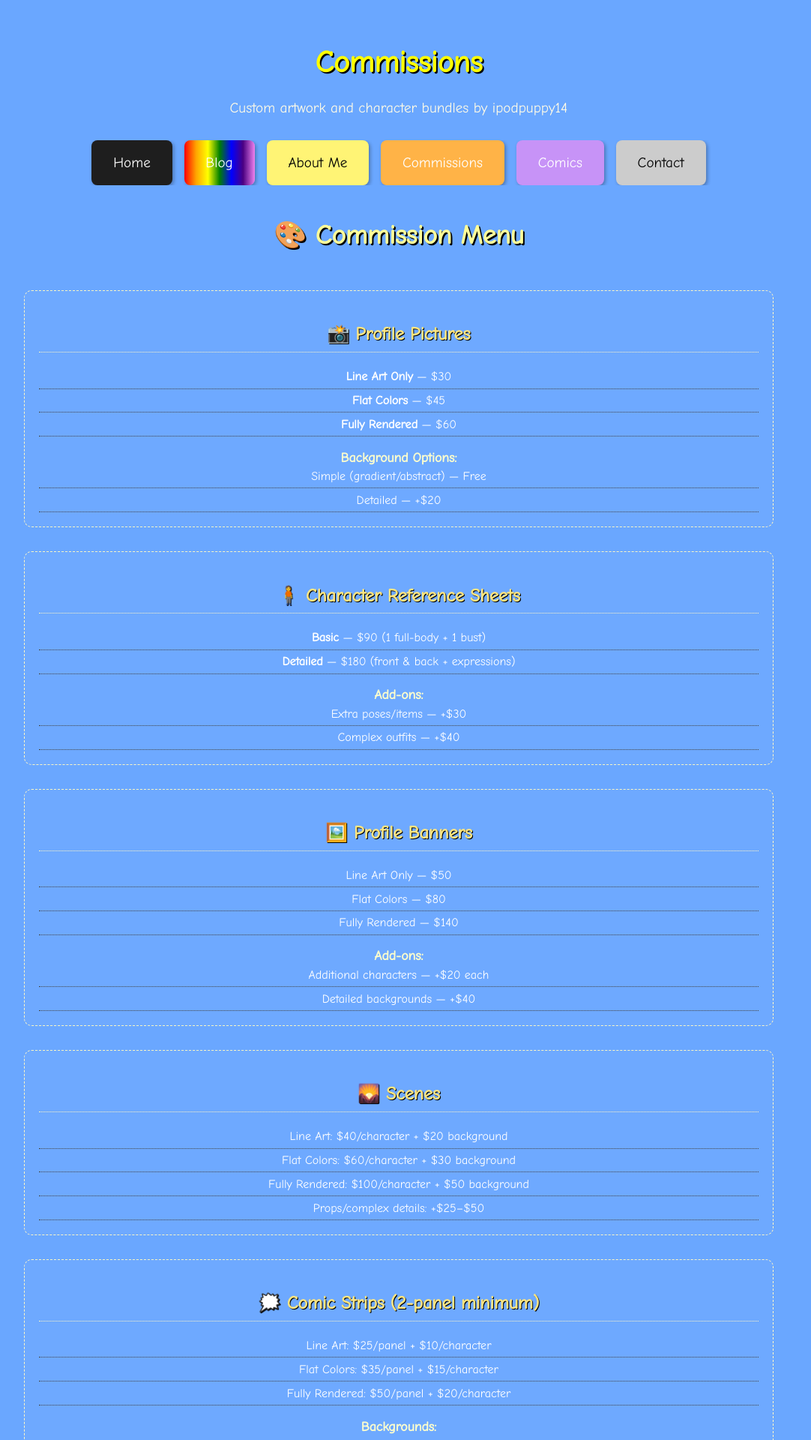
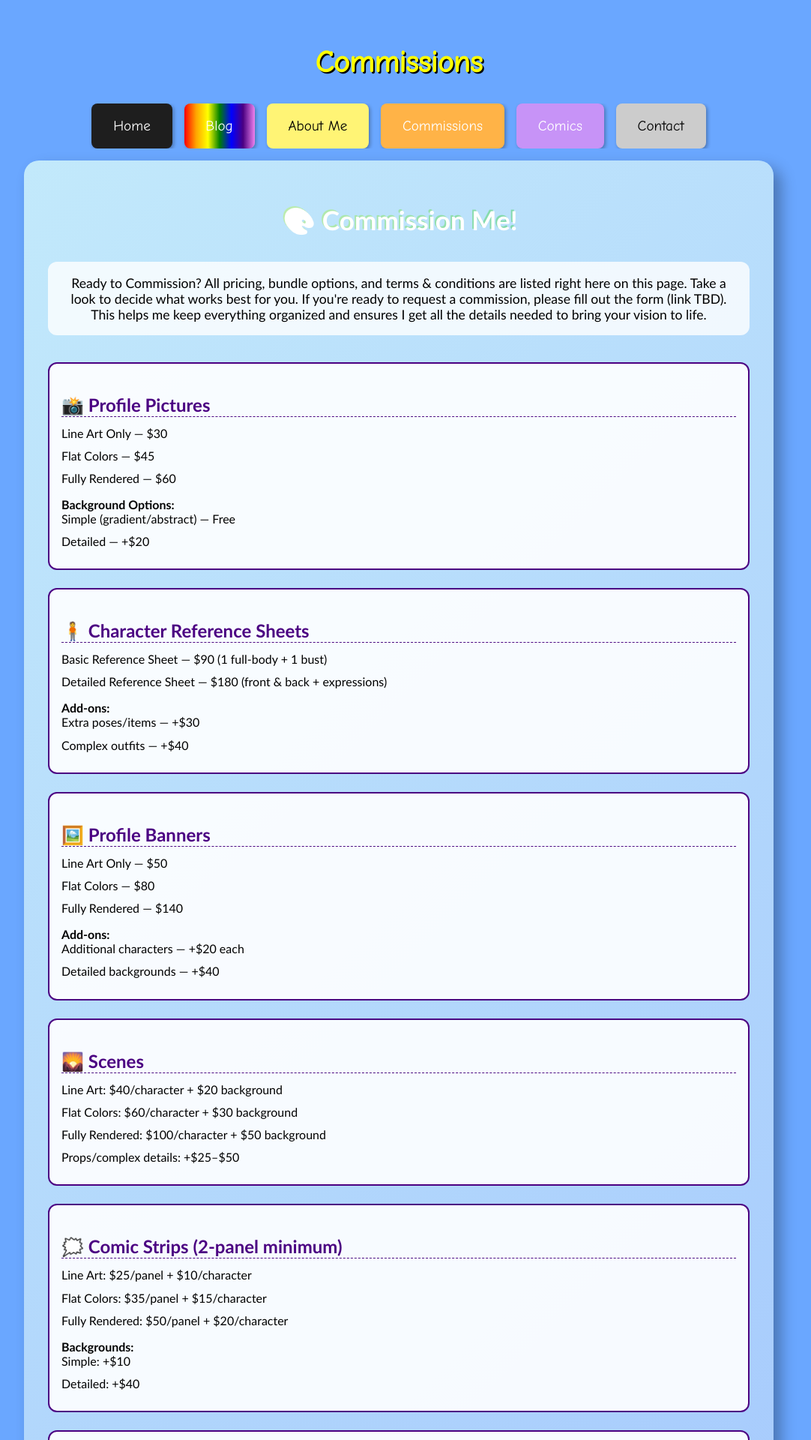
Before and after one commit to Chrissy-and-Chloe/ipodpuppywebsite, a Jekyll site: the page built from commissions.html, in a window 1280 px wide. Shown: the top 1920 px of the page at 75% size, without its empty margins (108-1190 px from the left). Built offline with Jekyll 4.4.1, drawn with Linux system fonts in a browser that asks for light colours; some of the changed text lies outside the part shown.

Commit message:
Update commissions.html

```diff
--- a/commissions.html
+++ b/commissions.html
@@ -1,188 +1,151 @@
 ---
 layout: default
 title: Commissions
-description: Custom artwork and character bundles by ipodpuppy14
 ---
 
 <style>
-.menu-title {
+.commission-wrapper {
+  background: linear-gradient(135deg, #c2e9fb 0%, #a1c4fd 100%);
+  color: #000;
+  font-family: 'Trebuchet MS', 'Verdana', 'Arial', sans-serif;
+  padding: 2em;
+  max-width: 1000px;
+  margin: 0 auto;
+  border-radius: 20px;
+  box-shadow: 10px 10px 20px rgba(0,0,0,0.3);
   text-align: center;
-  font-size: 2.2em;
-  color: #ffff99;
-  margin-bottom: 1.5em;
-  text-shadow: 2px 2px #000;
 }
 
-.menu-section {
-  background: rgba(255, 255, 255, 0.03);
-  padding: 1.2em;
-  border: 1px dashed #fff6c5;
-  border-radius: 10px;
-  margin-bottom: 2em;
+.commission-header {
+  font-size: 2.2em;
+  color: #4b0082;
+  text-shadow: 2px 2px #fff;
+  background: linear-gradient(to right, #f8ffae, #43c6ac);
+  -webkit-background-clip: text;
+  -webkit-text-fill-color: transparent;
+  margin-bottom: 1em;
 }
 
-.menu-section h3 {
-  font-size: 1.5em;
-  color: #ffe680;
-  border-bottom: 1px dotted #fff6c5;
-  padding-bottom: 0.4em;
-  margin-bottom: 0.7em;
-  text-shadow: 1px 1px #000;
+.commission-intro {
+  font-size: 1.1em;
+  margin-bottom: 2em;
+  padding: 1em;
+  background: rgba(255,255,255,0.8);
+  border-radius: 12px;
 }
 
-.menu-item {
-  padding: 0.4em 0;
-  font-size: 1em;
-  border-bottom: 1px dotted #444;
+.commission-section {
+  background: rgba(255,255,255,0.9);
+  border: 2px solid #4b0082;
+  border-radius: 12px;
+  padding: 1em;
+  margin-bottom: 1.5em;
+  text-align: left;
 }
 
-.menu-subtitle {
+.commission-section h3 {
+  font-size: 1.5em;
+  margin-bottom: 0.5em;
+  color: #4b0082;
+  border-bottom: 1px dashed #4b0082;
+}
+
+.commission-item {
+  margin-bottom: 0.7em;
+}
+
+.commission-subtitle {
   margin-top: 1em;
   font-weight: bold;
-  font-size: 1.1em;
-  color: #ffffcc;
+}
+
+@media (max-width: 600px) {
+  .commission-wrapper {
+    padding: 1em;
+    font-size: 1em;
+  }
+  .commission-header {
+    font-size: 1.8em;
+  }
 }
 </style>
 
-<section class="commissions">
-  <h2 class="menu-title">🎨 Commission Menu</h2>
-
-  <div class="menu-section">
-    <h3>📸 Profile Pictures</h3>
-    <div class="menu-item"><strong>Line Art Only</strong> — $30</div>
-    <div class="menu-item"><strong>Flat Colors</strong> — $45</div>
-    <div class="menu-item"><strong>Fully Rendered</strong> — $60</div>
-    <div class="menu-subtitle">Background Options:</div>
-    <div class="menu-item">Simple (gradient/abstract) — Free</div>
-    <div class="menu-item">Detailed — +$20</div>
+<div class="commission-wrapper">
+  <h1 class="commission-header">🎨 Commission Me!</h1>
+  <div class="commission-intro">
+    Ready to Commission? All pricing, bundle options, and terms & conditions are listed right here on this page. Take a look to decide what works best for you. If you're ready to request a commission, please fill out the form (link TBD). This helps me keep everything organized and ensures I get all the details needed to bring your vision to life.
   </div>
 
-  <div class="menu-section">
-    <h3>🧍 Character Reference Sheets</h3>
-    <div class="menu-item"><strong>Basic</strong> — $90 (1 full-body + 1 bust)</div>
-    <div class="menu-item"><strong>Detailed</strong> — $180 (front & back + expressions)</div>
-    <div class="menu-subtitle">Add-ons:</div>
-    <div class="menu-item">Extra poses/items — +$30</div>
-    <div class="menu-item">Complex outfits — +$40</div>
+  <div class="commission-section">
+    <h3>📸 Profile Pictures</h3>
+    <div class="commission-item">Line Art Only — $30</div>
+    <div class="commission-item">Flat Colors — $45</div>
+    <div class="commission-item">Fully Rendered — $60</div>
+    <div class="commission-subtitle">Background Options:</div>
+    <div class="commission-item">Simple (gradient/abstract) — Free</div>
+    <div class="commission-item">Detailed — +$20</div>
   </div>
 
-  <div class="menu-section">
-    <h3>🖼️ Profile Banners</h3>
-    <div class="menu-item">Line Art Only — $50</div>
-    <div class="menu-item">Flat Colors — $80</div>
-    <div class="menu-item">Fully Rendered — $140</div>
-    <div class="menu-subtitle">Add-ons:</div>
-    <div class="menu-item">Additional characters — +$20 each</div>
-    <div class="menu-item">Detailed backgrounds — +$40</div>
+  <div class="commission-section">
+    <h3>🧍 Character Reference Sheets</h3>
+    <div class="commission-item">Basic Reference Sheet — $90 (1 full-body + 1 bust)</div>
+    <div class="commission-item">Detailed Reference Sheet — $180 (front & back + expressions)</div>
+    <div class="commission-subtitle">Add-ons:</div>
+    <div class="commission-item">Extra poses/items — +$30</div>
+    <div class="commission-item">Complex outfits — +$40</div>
   </div>
 
-  <div class="menu-section">
-    <h3>🌄 Scenes</h3>
-    <div class="menu-item">Line Art: $40/character + $20 background</div>
-    <div class="menu-item">Flat Colors: $60/character + $30 background</div>
-    <div class="menu-item">Fully Rendered: $100/character + $50 background</div>
-    <div class="menu-item">Props/complex details: +$25–$50</div>
+  <div class="commission-section">
+    <h3>🖼️ Profile Banners</h3>
+    <div class="commission-item">Line Art Only — $50</div>
+    <div class="commission-item">Flat Colors — $80</div>
+    <div class="commission-item">Fully Rendered — $140</div>
+    <div class="commission-subtitle">Add-ons:</div>
+    <div class="commission-item">Additional characters — +$20 each</div>
+    <div class="commission-item">Detailed backgrounds — +$40</div>
   </div>
 
-  <div class="menu-section">
-    <h3>🗯️ Comic Strips (2-panel minimum)</h3>
-    <div class="menu-item">Line Art: $25/panel + $10/character</div>
-    <div class="menu-item">Flat Colors: $35/panel + $15/character</div>
-    <div class="menu-item">Fully Rendered: $50/panel + $20/character</div>
-    <div class="menu-subtitle">Backgrounds:</div>
-    <div class="menu-item">Simple: +$10</div>
-    <div class="menu-item">Detailed: +$40</div>
+  <div class="commission-section">
+    <h3>🌄 Scenes</h3>
+    <div class="commission-item">Line Art: $40/character + $20 background</div>
+    <div class="commission-item">Flat Colors: $60/character + $30 background</div>
+    <div class="commission-item">Fully Rendered: $100/character + $50 background</div>
+    <div class="commission-item">Props/complex details: +$25–$50</div>
   </div>
 
-  <div class="menu-section">
-    <h3>😄 Discord Emoji Sets</h3>
-    <div class="menu-item">$15 per emoji (flat color, stylized)</div>
-    <div class="menu-subtitle">Bundles:</div>
-    <div class="menu-item">$70 for 5 emojis</div>
-    <div class="menu-item">$130 for 10 emojis</div>
+  <div class="commission-section">
+    <h3>🗯️ Comic Strips (2-panel minimum)</h3>
+    <div class="commission-item">Line Art: $25/panel + $10/character</div>
+    <div class="commission-item">Flat Colors: $35/panel + $15/character</div>
+    <div class="commission-item">Fully Rendered: $50/panel + $20/character</div>
+    <div class="commission-subtitle">Backgrounds:</div>
+    <div class="commission-item">Simple: +$10</div>
+    <div class="commission-item">Detailed: +$40</div>
   </div>
 
-  <div class="menu-section">
-    <h3>🎁 Character & Community Bundles</h3>
-    <div class="menu-item"><strong>Character Starter Bundle</strong>: $120</div>
-    <div class="menu-item"><strong>DnD Party Bundle</strong>: $200</div>
-    <div class="menu-item"><strong>Discord Community Pack</strong>: $180</div>
-    <div class="menu-item"><strong>Nerd Playgroup Bundle</strong>: $150</div>
-    <div class="menu-item"><strong>Silly Little Comic Pack</strong>: $250</div>
+  <div class="commission-section">
+    <h3>😄 Discord Emoji Sets</h3>
+    <div class="commission-item">$15 per emoji (flat color, stylized)</div>
+    <div class="commission-subtitle">Bundles:</div>
+    <div class="commission-item">$70 for 5 emojis</div>
+    <div class="commission-item">$130 for 10 emojis</div>
   </div>
 
-  <div class="menu-section">
-    <h3>📉 Discounts</h3>
-    <div class="menu-item">$200+: 10% off</div>
-    <div class="menu-item">$300+: 15% off</div>
-    <div class="menu-item">$500+: 20% off</div>
-    <div class="menu-item">$800+: 25% off</div>
+  <div class="commission-section">
+    <h3>🎁 Bundles & Packages</h3>
+    <div class="commission-item">Character Starter Bundle: $120</div>
+    <div class="commission-item">DnD Party Bundle: $200</div>
+    <div class="commission-item">Discord Community Pack: $180</div>
+    <div class="commission-item">Nerd Playgroup Bundle: $150</div>
+    <div class="commission-item">Silly Little Comic Pack: $250</div>
   </div>
 
-  <div class="menu-section">
-  <h3>📜 Terms & Policies</h3>
-  <div class="menu-item"><strong>1. COMMERCIAL USE</strong><br>
-    If your commission will be used for commercial purposes (e.g., designs for merchandise, album covers, posters for sale), please indicate this upfront. Commercial usage may incur additional fees to reflect its intended use, or we can discuss a potential royalty arrangement.
+  <div class="commission-section">
+    <h3>📉 Discounts</h3>
+    <div class="commission-item">$200+: 10% off</div>
+    <div class="commission-item">$300+: 15% off</div>
+    <div class="commission-item">$500+: 20% off</div>
+    <div class="commission-item">$800+: 25% off</div>
   </div>
 
-  <div class="menu-item"><strong>2. COMMISSION CONTENT</strong><br>
-    If you're unsure whether your request fits my skillset (e.g., complex detail work, mecha, long-form project), please ask me beforehand. I'll let you know if it's something I can accommodate or falls outside my scope.
-  </div>
-
-  <div class="menu-item"><strong>3. PAYMENT TERMS</strong><br>
-    Payments can be processed through Venmo, Cashapp, and Paypal. If these aren't options available to you, let me know so we can explore an alternative that works.
-  </div>
-
-  <div class="menu-item"><strong>4. COMMISSION PROCESS</strong><br>
-    Throughout the commission process, I will provide progress updates. You’re welcome to share feedback, request changes, or voice any concerns during these updates. If everything looks good at any stage, let me know so I can proceed without delay.<br><br>
-    I understand life can get busy, but if you don’t respond to any messages I send within three days at any point during the commission process, I will consider the project abandoned. In this case, any work completed/payment received up until that point will remain with me, and I will discard the rest of the project unless you provide a clear explanation or indicate that you won’t be able to respond for any reason.<br><br>
-    If you haven’t heard back from me within a week of an update, feel free to follow up. While I appreciate patience, I also aim to complete your project efficiently, so don’t hesitate to reach out.
-  </div>
-
-  <div class="menu-item"><strong>5. EXPEDITED/RUSH ORDERS</strong><br>
-    If you need your commission completed quickly or want priority placement in my queue, a rush fee will apply. This is calculated as 20% of the original price. For example, a $100 project would include an additional $20, making the total $120.
-  </div>
-
-  <div class="menu-item"><strong>6. COPYRIGHT AND USAGE RIGHTS</strong><br>
-    As an artist, I retain the copyright to all commissioned work unless otherwise agreed upon. This includes the right to display the artwork in my portfolio, social media, or other platforms unless the client requests confidentiality.<br><br>
-    Clients may not claim my work as their own or alter it without permission. For personal use, you are free to share and display the artwork with proper credit to me as the creator.
-  </div>
-
-  <div class="menu-item"><strong>7. REFUNDS AND CANCELLATIONS</strong><br>
-    Refunds are available only before significant progress has been made on your commission. If I’ve started the work, a partial refund may be issued based on how much work has been completed.<br><br>
-    If I am unable to complete your commission for any reason, a full refund will be issued.
-  </div>
-
-  <div class="menu-item"><strong>8. DEADLINES</strong><br>
-    If your commission has a specific deadline, please communicate this clearly before the project begins. I will confirm if I can accommodate your timeline, and if necessary, a rush fee may apply.
-  </div>
-
-  <div class="menu-item"><strong>9. REVISIONS</strong><br>
-    Minor revisions are included in the price. However, significant changes or multiple revisions beyond the original request may result in additional fees.
-  </div>
-
-  <div class="menu-item"><strong>10. DELIVERY</strong><br>
-    Completed commissions will be delivered digitally via email. If specific file types or dimensions are required, please specify them in advance.
-  </div>
-
-  <div class="menu-item"><strong>11. FILE STORAGE</strong><br>
-    I will keep your commission files for up to 3 months after delivery. After this period, I cannot guarantee the files will still be available. Make sure to save copies of all files once they are delivered!
-  </div>
-
-  <div class="menu-item"><strong>12. AI USAGE AND NFT POLICY</strong><br>
-    My artwork may not be used in any AI training programs or as input for AI-generated content. Additionally, my work may not be minted or sold as NFTs (non-fungible tokens) under any circumstances.
-  </div>
-
-  <div class="menu-item"><strong>13. UPFRONT PAYMENT POLICY</strong><br>
-    Commissions require a 50% upfront deposit before work begins. The remaining balance is due upon completion before final files are delivered.
-  </div>
-
-  <div class="menu-item"><strong>14. QUEUE AND WORKLOAD</strong><br>
-    Commissions are completed in the order they are received unless a rush fee is applied. I will inform you of your approximate position in the queue and estimated completion time when we begin.
-  </div>
-
-  <div class="menu-item"><strong>15. DISPUTES</strong><br>
-    If there are any issues with the completed commission, please notify me promptly. I will do my best to resolve the matter, but disputes handled outside this agreement (e.g., through chargebacks) may result in a ban from future commissions.
-  </div>
 </div>
-</section>
```
